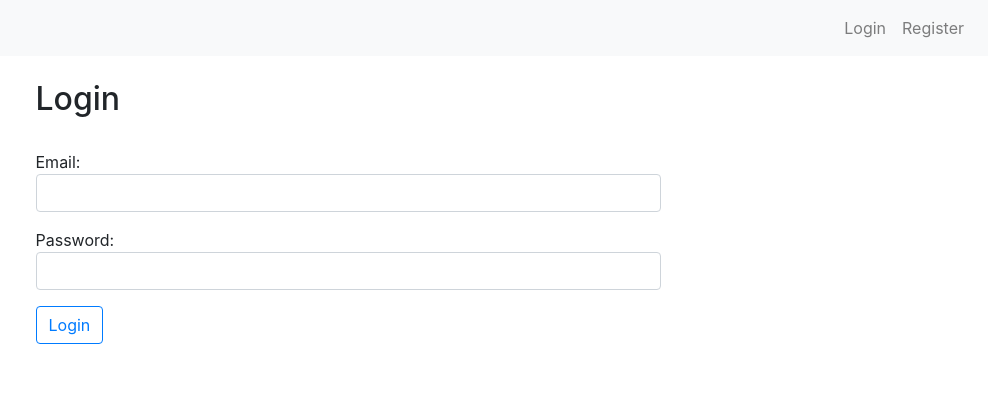
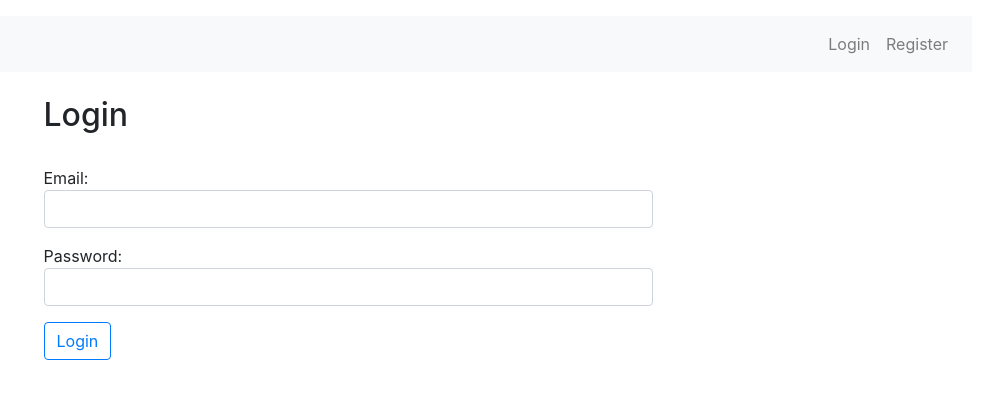
Before and after one commit to Mihir06121/daily-report-management-system, a Next.js app in the folder frontend/: page /login in a window 1280 px wide. Shown: the top 398 px of the page, without its empty margins (292-1280 px from the left). Built offline with nearby package versions, Linux system fonts and the light colour scheme.

Commit message:
user router bug fixed

```diff
--- a/frontend/components/Layout.js
+++ b/frontend/components/Layout.js
@@ -3,8 +3,10 @@ import Header from './Header';
 const Layout = ({ children }) => {
     return (
         <React.Fragment>
-            <Header />
-            {children}
+            <div className="pt-3 pb-3 pr-3 pl-3">
+                <Header />
+                {children}
+            </div>
         </React.Fragment>
     );
 };
--- a/frontend/components/auth/Private.js
+++ b/frontend/components/auth/Private.js
@@ -6,6 +6,8 @@ const Private = ({ children }) => {
     useEffect(() => {
         if (!isAuth()) {
             Router.push(`/login`);
+        } else if (isAuth().role !== 0) {
+            Router.push(`/`);
         }
     }, []);
     return <React.Fragment>{children}</React.Fragment>;
```
